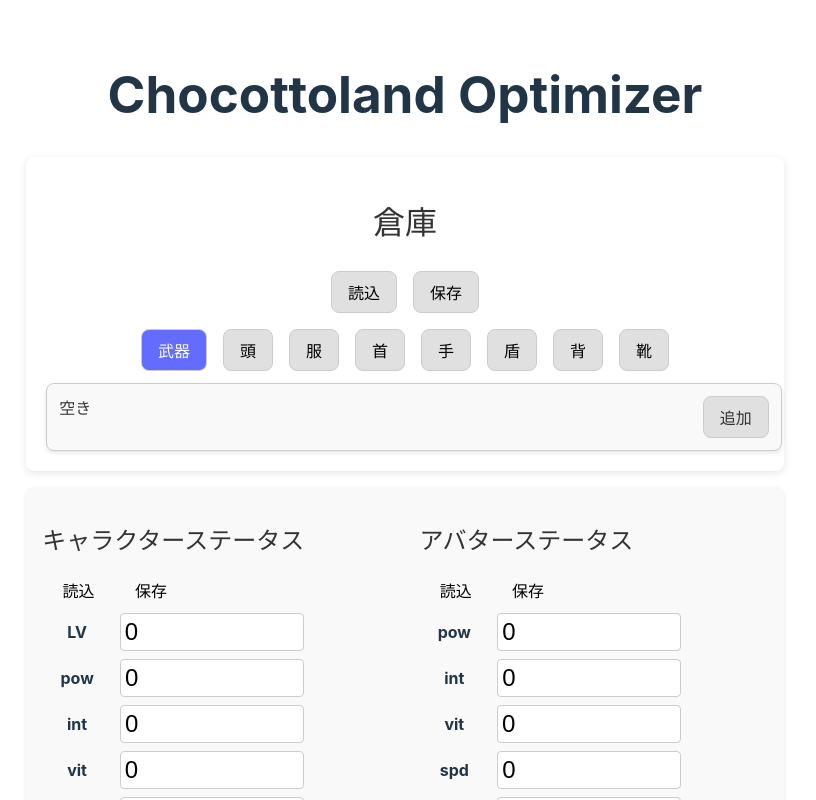
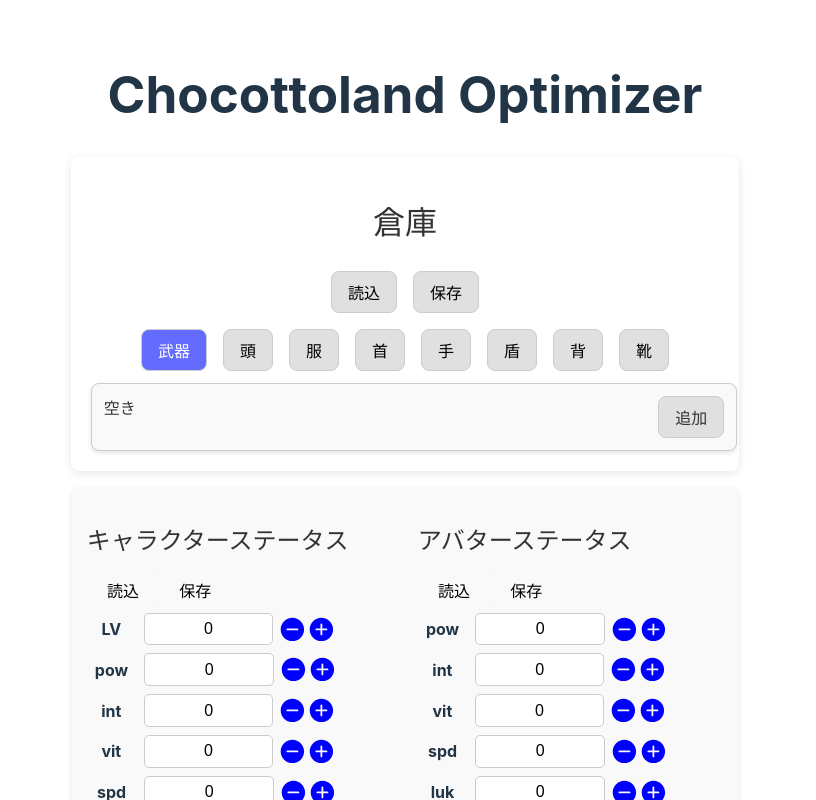
Before and after one commit to ch3cooh0/chocottoland-my-room, a React (Vite) app in the folder chocotto-optimizer/: page / in a window 1280 px wide. Shown: the top 800 px of the page, without its empty margins (235-1051 px from the left). Built offline with nearby package versions, Linux system fonts and the light colour scheme.

Commit message:
数値入力項目コンポーネントと選択項目コンポーネントを追加し、操作性を控除させた

```diff
--- a/chocotto-optimizer/package.json
+++ b/chocotto-optimizer/package.json
@@ -17,6 +17,7 @@
     "react": "^18.2.0",
     "react-dom": "^18.2.0",
     "react-hot-toast": "^2.4.1",
+    "react-icons": "^5.3.0",
     "uuid": "^11.0.3"
   },
   "devDependencies": {
--- a/chocotto-optimizer/src/App.css
+++ b/chocotto-optimizer/src/App.css
@@ -248,6 +248,7 @@
   font-weight: bold;
   margin-right: 0.5rem;
   width: 20%;
+  text-align: center;
 }
 
 .status-input {
--- a/chocotto-optimizer/src/components/EquipmentDetailComponent.tsx
+++ b/chocotto-optimizer/src/components/EquipmentDetailComponent.tsx
@@ -1,5 +1,7 @@
 import React, { useState } from "react";
 import { Core, CoreNo, EquipmentInstance, Reinforce, ReinforceType, StatusKey } from "../../types/types";
+import NumberInput from "./common/NumberInput";
+import SelectComponent from "./common/SelectComponent";
 
 interface EquipmentDetailComponentProps {
   equipmentInstance: EquipmentInstance | null;
@@ -15,25 +17,41 @@ const EquipmentDetailComponent: React.FC<EquipmentDetailComponentProps> = ({
   const [reinforce, setReinforce] = useState<Reinforce>(equipmentInstance?.reinforce || {type: "None", lv: 0});
   const [core, setCore] = useState<Core>(() => equipmentInstance?.core || {1:{},2:{},3:{}} as Core);
 
-  const handleReinforceChange = (event: React.ChangeEvent<HTMLInputElement>) => {
-    setReinforce({...reinforce, lv: Number(event.target.value)});
-  };
-
   const handleCoreChangeKey = (no: CoreNo, key: StatusKey | "") => {
     if (key === "") {
       setCore((prevCore) => ({ ...prevCore, [no]: {} }));
     } else {
-      setCore((prevCore) => ({ ...prevCore, [no]: { ...prevCore[no], [key]: 0 } }));
+      setCore((prevCore) => ({ ...prevCore, [no]: { [key]: 0 } }));
     }
   };
   const handleCoreChangeValue = (no: CoreNo, value: number) => {
     const key = Object.keys(core[no])[0];
-    setCore((prevCore) => ({ ...prevCore, [no]: { ...prevCore[no], [key]: value } }));
+    setCore((prevCore) => ({ ...prevCore, [no]: { [key]: value } }));
   };
 
   const handleApplyCoreButtonClick = () => {
     handleApplyCore({...equipmentInstance, core: core, reinforce: reinforce} as EquipmentInstance);
   };
+
+  const statusOptions = [
+    { value: "pow", label: "pow" },
+    { value: "int", label: "int" },
+    { value: "vit", label: "vit" },
+    { value: "spd", label: "spd" },
+    { value: "luk", label: "luk" },
+    { value: "hp", label: "hp" },
+    { value: "sp", label: "sp" },
+    { value: "atk", label: "atk" },
+    { value: "def", label: "def" },
+    { value: "mat", label: "mat" },
+    { value: "mdf", label: "mdf" },
+    { value: "hpr", label: "hpr" },
+    { value: "spr", label: "spr" },
+    { value: "exp", label: "exp" },
+    { value: "pet", label: "pet" },
+    { value: "mov", label: "mov" },
+    { value: "drn", label: "drn" },
+  ];
 
   return (
     <div className="modal">
@@ -52,12 +70,10 @@ const EquipmentDetailComponent: React.FC<EquipmentDetailComponentProps> = ({
           </label>
           <label>
             錬成レベル:
-            <input
-              type="number"
-              value={reinforce.lv}
-              onChange={handleReinforceChange}
-              min="0"
-              max="20"
+            <NumberInput value={reinforce.lv}
+              setValue={(value) => setReinforce({...reinforce, lv: value})}
+              minValue={0}
+              maxValue={20}
             />
           </label>
         </div>
@@ -67,71 +83,32 @@ const EquipmentDetailComponent: React.FC<EquipmentDetailComponentProps> = ({
             if (Object.keys(core[no as unknown as CoreNo]).length === 0) {
               return (
                 <div key={`empty-${no}`} className="core-enhancement">
-                  <label>
-                    {Object.keys(core[no as unknown as CoreNo])}
-                    <select onChange={(e) => handleCoreChangeKey(no as unknown as CoreNo, e.target.value as StatusKey)}>
-                      <option value=""></option>
-                      <>
-                        <option value="pow">pow</option>
-                        <option value="int">int</option>
-                        <option value="vit">vit</option>
-                        <option value="spd">spd</option>
-                        <option value="luk">luk</option>
-                        <option value="hp">hp</option>
-                        <option value="sp">sp</option>
-                        <option value="atk">atk</option>
-                        <option value="def">def</option>
-                        <option value="mat">mat</option>
-                        <option value="mdf">mdf</option>
-                        <option value="hpr">hpr</option>
-                        <option value="spr">spr</option>
-                        <option value="exp">exp</option>
-                        <option value="pet">pet</option>
-                        <option value="mov">mov</option>
-                        <option value="drn">drn</option>
-                      </>
-                    </select>
-                    <input
-                      type="number"
-                      value={0}
-                      onChange={(e) => handleCoreChangeValue(no as unknown as CoreNo, Number(e.target.value))}
+                    <SelectComponent
+                      options={statusOptions}
+                      width="5em"
+                      height="2.4em"
+                      value={Object.keys(core[no as unknown as CoreNo])[0] || ""}
+                      onChange={(value) => handleCoreChangeKey(no as unknown as CoreNo, value as StatusKey)}
                     />
-                  </label>
+                    <NumberInput
+                      value={core[no as unknown as CoreNo][Object.keys(core[no as unknown as CoreNo])[0] as StatusKey] || 0}
+                      setValue={(value) => handleCoreChangeValue(no as unknown as CoreNo, value)}
+                    />
                 </div>
               );
             } else {
               return (
                 <div key={`filled-${no}`} className="core-enhancement">
-                  <label>
-                    <select
-                      value={Object.keys(core[no as unknown as CoreNo])[0]}
-                      onChange={(e) => handleCoreChangeKey(no as unknown as CoreNo, e.target.value as StatusKey)}>
-                      <option value=""></option>
-                      <>
-                        <option value="pow">pow</option>
-                        <option value="int">int</option>
-                        <option value="vit">vit</option>
-                        <option value="spd">spd</option>
-                        <option value="luk">luk</option>
-                        <option value="hp">hp</option>
-                        <option value="sp">sp</option>
-                        <option value="atk">atk</option>
-                        <option value="def">def</option>
-                        <option value="mat">mat</option>
-                        <option value="mdf">mdf</option>
-                        <option value="hpr">hpr</option>
-                        <option value="spr">spr</option>
-                        <option value="exp">exp</option>
-                        <option value="pet">pet</option>
-                        <option value="mov">mov</option>
-                        <option value="drn">drn</option>
-                      </>
-                    </select>
-                  </label>
-                  <input
-                    type="number"
-                    value={core[no as unknown as CoreNo][Object.keys(core[no as unknown as CoreNo])[0] as StatusKey]}
-                    onChange={(e) => handleCoreChangeValue(no as unknown as CoreNo, Number(e.target.value))}
+                  <SelectComponent
+                    options={statusOptions}
+                    width="5em"
+                    height="2.4em"
+                    value={Object.keys(core[no as unknown as CoreNo])[0] || ""}
+                    onChange={(value) => handleCoreChangeKey(no as unknown as CoreNo, value as StatusKey)}
+                    />
+                  <NumberInput
+                    value={core[no as unknown as CoreNo][Object.keys(core[no as unknown as CoreNo])[0] as StatusKey] || 0}
+                    setValue={(value) => handleCoreChangeValue(no as unknown as CoreNo, value)}
                   />
                 </div>
               );
--- a/chocotto-optimizer/src/components/StatusViewComponent.tsx
+++ b/chocotto-optimizer/src/components/StatusViewComponent.tsx
@@ -1,5 +1,6 @@
 import React, { useState } from "react";
 import { CharacterStatus, AvatarStatus, UserFileExtension } from "../../types/types";
+import NumberInput from "./common/NumberInput";
 
 interface StatusViewComponentProps {
   characterStatus: CharacterStatus;
@@ -303,12 +304,10 @@ const StatusItemComponent: React.FC<StatusItemComponentProps> = ({
   return (
     <div className="status-item">
       <label className="status-label">{label}</label>
-      <input
-        className="status-input"
-        type="number"
-        name={name}
+      <NumberInput
+        inputWidth="50%"
         value={value}
-        onChange={onChange}
+        setValue={(value) => onChange({ target: { name, value: Number(value) } } as unknown as React.ChangeEvent<HTMLInputElement>)}
       />
     </div>
   );
--- /dev/null
+++ b/chocotto-optimizer/src/components/common/NumberInput.tsx
@@ -0,0 +1,70 @@
+import { IoIosAddCircle, IoIosRemoveCircle } from "react-icons/io";
+
+interface NumberInputProps {
+  inputWidth?: string;
+  inputHeight?: string;
+  buttonSize?: string;
+  value: number;
+  setValue: (value: number) => void;
+  minValue?: number;
+  maxValue?: number;
+}
+
+const NumberInput: React.FC<NumberInputProps> = ({
+  inputWidth = "2em",
+  inputHeight = "1.8em",
+  buttonSize = "1.8em",
+  value,
+  setValue,
+  minValue = -Infinity,
+  maxValue = Infinity,
+}) => {
+  const increment = () => setValue(Math.min(maxValue, value + 1));
+  const decrement = () => setValue(Math.max(minValue, value - 1));
+
+  const handleInputChange = (e: React.ChangeEvent<HTMLInputElement>) => {
+    const newValue = Number(e.target.value);
+    if (!isNaN(newValue)) {
+      setValue(Math.max(minValue, Math.min(maxValue, newValue)));
+    }
+  };
+
+  return (
+    <div style={{ display: "inline-flex", alignItems: "center", width: "100%" }}>
+      <input
+        type="text"
+        value={value}
+        onChange={handleInputChange}
+        style={{
+          width: inputWidth,
+          height: inputHeight,
+          textAlign: "center",
+          fontSize: "16px",
+          border: "1px solid #ccc",
+          borderRadius: "5px",
+          marginRight: "5px",
+        }}
+      />
+      <div style={{ display: "flex", flexDirection: "row" }}>
+        <IoIosRemoveCircle
+          onClick={decrement}
+          style={{
+            width: buttonSize,
+            height: buttonSize,
+            color: "blue",
+          }}
+        />
+        <IoIosAddCircle
+          onClick={increment}
+          style={{
+            width: buttonSize,
+            height: buttonSize,
+            color: "blue",
+          }}
+        />
+      </div>
+    </div>
+  );
+};
+
+export default NumberInput;
--- /dev/null
+++ b/chocotto-optimizer/src/components/common/SelectComponent.tsx
@@ -0,0 +1,34 @@
+import React from "react";
+
+interface SelectComponentProps {
+  options: { value: string; label: string }[];
+  value: string;
+  onChange: (value: string) => void;
+  width?: string;
+  height?: string;
+}
+
+const SelectComponent: React.FC<SelectComponentProps> = ({ options, value, onChange, width = "100%", height = "2em" }) => {
+  return (
+    <select
+      value={value}
+      onChange={(e) => onChange(e.target.value)}
+        style={{
+          width: width,
+          height: height,
+          padding: "0.5rem",
+          borderRadius: "4px",
+          border: "1px solid #ccc"
+        }}
+      >
+        <option value=""></option>
+        {options.map((option) => (
+          <option key={option.value} value={option.value}>
+            {option.label}
+          </option>
+      ))}
+    </select>
+  );
+};
+
+export default SelectComponent;
```
Also changed, not shown: 1 other file (tests, documents, lock files or other folders).
